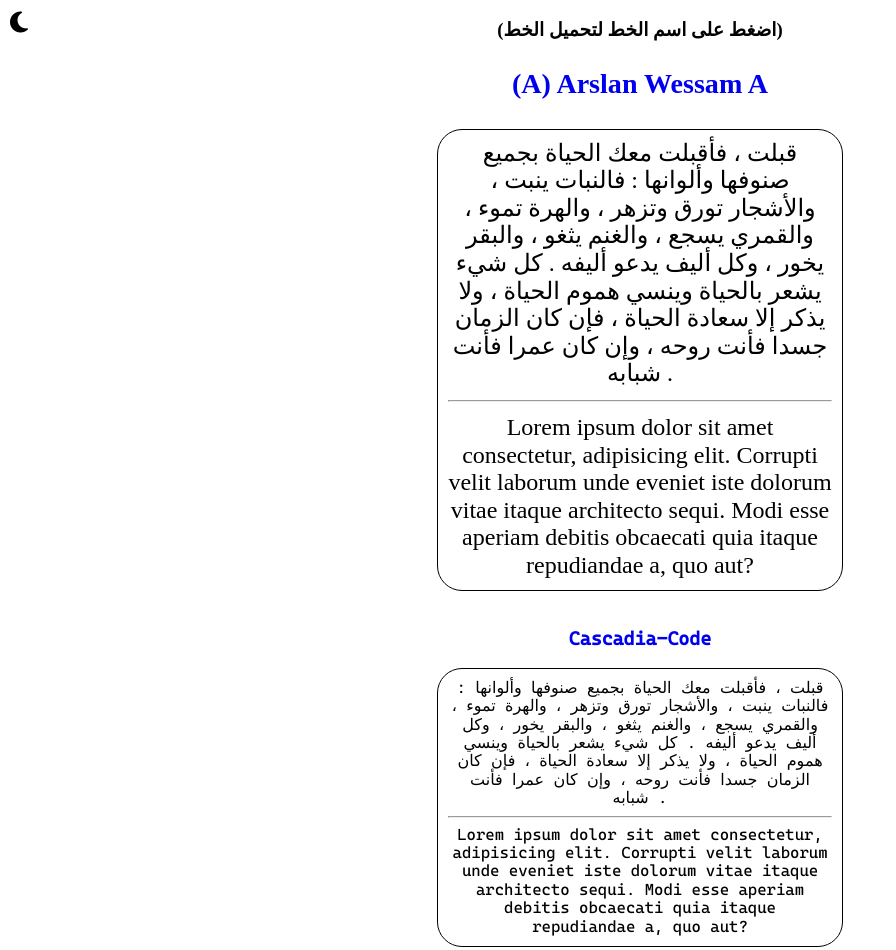
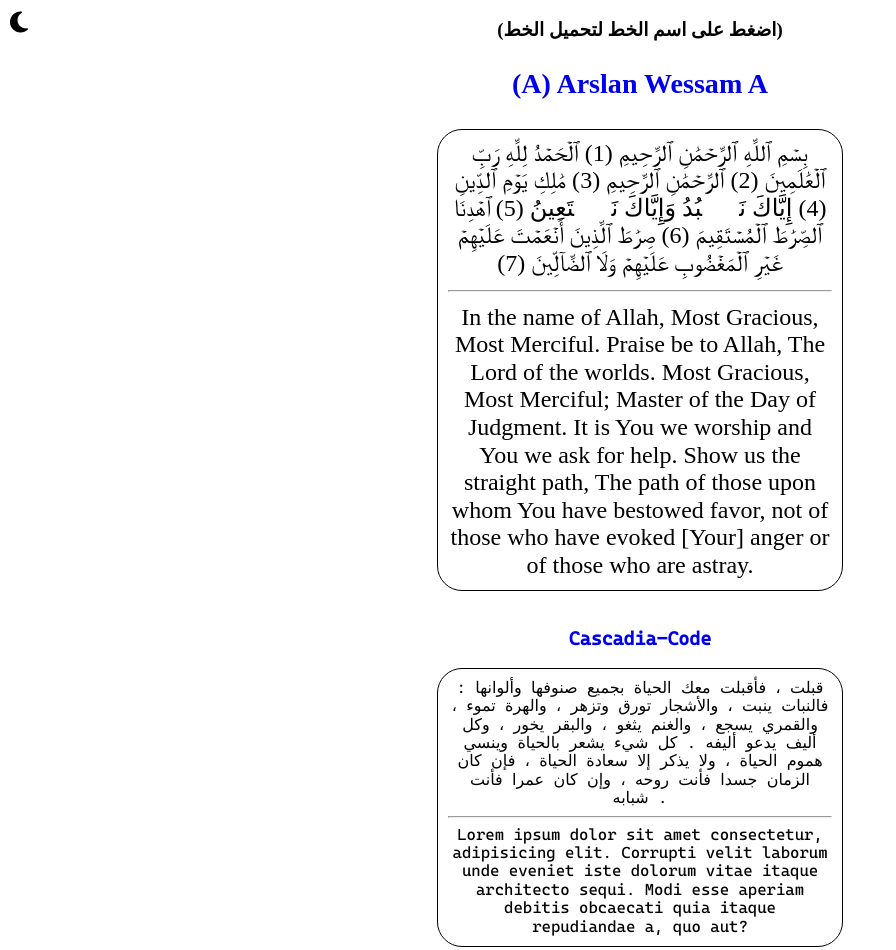
Before and after one commit to yazn-108/fonts, a plain HTML site: page index.html in a window 1280 px wide. Shown: the top 950 px of the page, without its empty margins (0-896 px from the left). Drawn offline with nearby package versions, Linux system fonts and the light colour scheme; files whose address does not match are found by name; a web font is replaced by a local one.

Commit message:
Add files via upload

```diff
--- a/index.html
+++ b/index.html
@@ -20,13 +20,27 @@
         <h3>(اضغط على اسم الخط لتحميل الخط)</h3>
         <a href="fonts/(A)-Arslan-Wessam-A.ttf"><h3>(A) Arslan Wessam A</h3></a>
     <div>
-        قبلت ، فأقبلت معك الحياة بجميع صنوفها وألوانها : فالنبات ينبت ، والأشجار تورق وتزهر ، والهرة تموء ، والقمري يسجع
-        ، والغنم يثغو ، والبقر يخور ، وكل أليف يدعو أليفه
-        . كل شيء يشعر بالحياة وينسي هموم الحياة ، ولا يذكر إلا سعادة الحياة ، فإن كان الزمان جسدا فأنت روحه ، وإن كان عمرا فأنت شبابه .
+        بِسۡمِ ٱللَّهِ ٱلرَّحۡمَٰنِ ٱلرَّحِيمِ (1)
+        ٱلۡحَمۡدُ لِلَّهِ رَبِّ ٱلۡعَٰلَمِينَ (2)
+        ٱلرَّحۡمَٰنِ ٱلرَّحِيمِ (3) مَٰلِكِ يَوۡمِ ٱلدِّينِ (4)
+        إِيَّاكَ نَعۡبُدُ وَإِيَّاكَ نَسۡتَعِينُ (5) ٱهۡدِنَا
+        ٱلصِّرَٰطَ ٱلۡمُسۡتَقِيمَ (6) صِرَٰطَ ٱلَّذِينَ أَنۡعَمۡتَ
+        عَلَيۡهِمۡ غَيۡرِ ٱلۡمَغۡضُوبِ عَلَيۡهِمۡ
+        وَلَا ٱلضَّآلِّينَ (7)
         <hr>
-        Lorem ipsum dolor sit amet consectetur, adipisicing elit.
-        Corrupti velit laborum unde eveniet iste dolorum vitae itaque architecto sequi.
-        Modi esse aperiam debitis obcaecati quia itaque repudiandae a, quo aut?
+        In the name of Allah, Most Gracious, Most Merciful.
+
+Praise be to Allah, The Lord of the worlds.
+
+Most Gracious, Most Merciful;
+
+Master of the Day of Judgment.
+
+It is You we worship and You we ask for help.
+
+Show us the straight path,
+
+The path of those upon whom You have bestowed favor, not of those who have evoked [Your] anger or of those who are astray.
     </div>
     <br>
     <a href="fonts/cascadia-code.ttf"><h3>Cascadia-Code</h3></a>
```
